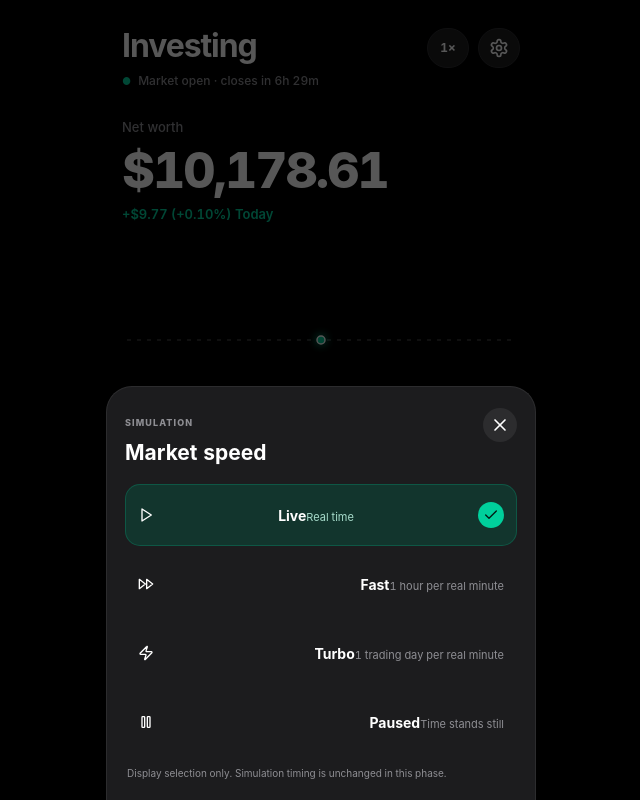
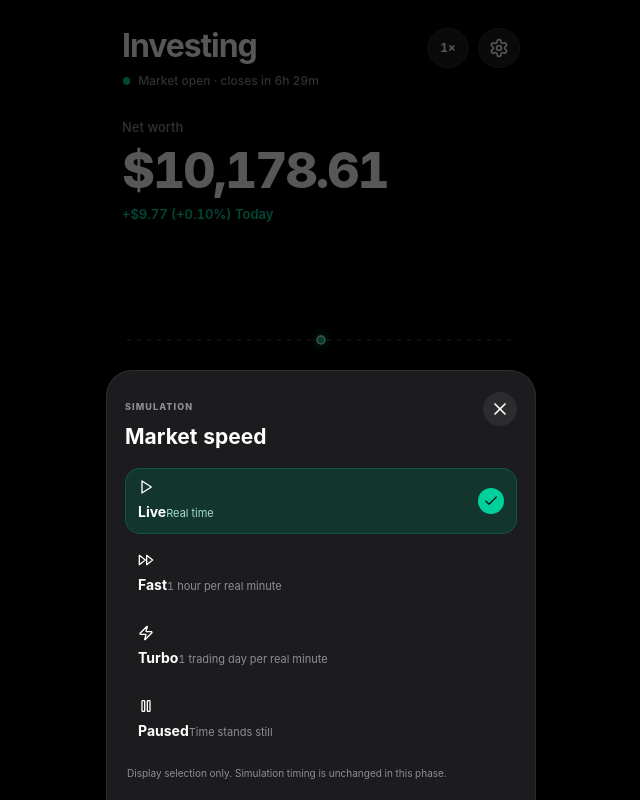
Before and after one commit to titan717/invstock, a Next.js app: page / in a window 1280 px wide. Both pictures are taken after a click on the button "1×". Shown: the top 800 px of the page, without its empty margins (319-959 px from the left). Built offline with nearby package versions, Linux system fonts and the light colour scheme; grey boxes are pictures that could not be loaded.

Commit message:
fix: align market speed icons with option labels

```diff
--- a/src/components/home/HomeDashboard.tsx
+++ b/src/components/home/HomeDashboard.tsx
@@ -232,8 +232,7 @@ export function HomeDashboard({
                   aria-pressed={speedMode === option.mode}
                   onClick={() => { setSpeedMode(option.mode); setSpeedSheetOpen(false); }}
                 >
-                  <span className="home-speed-option-icon" aria-hidden="true">{option.mode === "Live" ? <Play size={16} data-testid="speed-icon-live" /> : option.mode === "Fast" ? <FastForward size={16} data-testid="speed-icon-fast" /> : option.mode === "Turbo" ? <Zap size={16} data-testid="speed-icon-turbo" /> : <Pause size={16} data-testid="speed-icon-paused" />}</span>
-                  <span><b>{option.mode}</b><small>{option.description}</small></span>
+                  <span className="home-speed-option-copy"><span className="home-speed-option-icon" aria-hidden="true">{option.mode === "Live" ? <Play size={16} data-testid="speed-icon-live" /> : option.mode === "Fast" ? <FastForward size={16} data-testid="speed-icon-fast" /> : option.mode === "Turbo" ? <Zap size={16} data-testid="speed-icon-turbo" /> : <Pause size={16} data-testid="speed-icon-paused" />}</span><span><b>{option.mode}</b><small>{option.description}</small></span></span>
                   {speedMode === option.mode && <span className="home-speed-check"><Check size={16} /></span>}
                 </button>
               ))}
```
